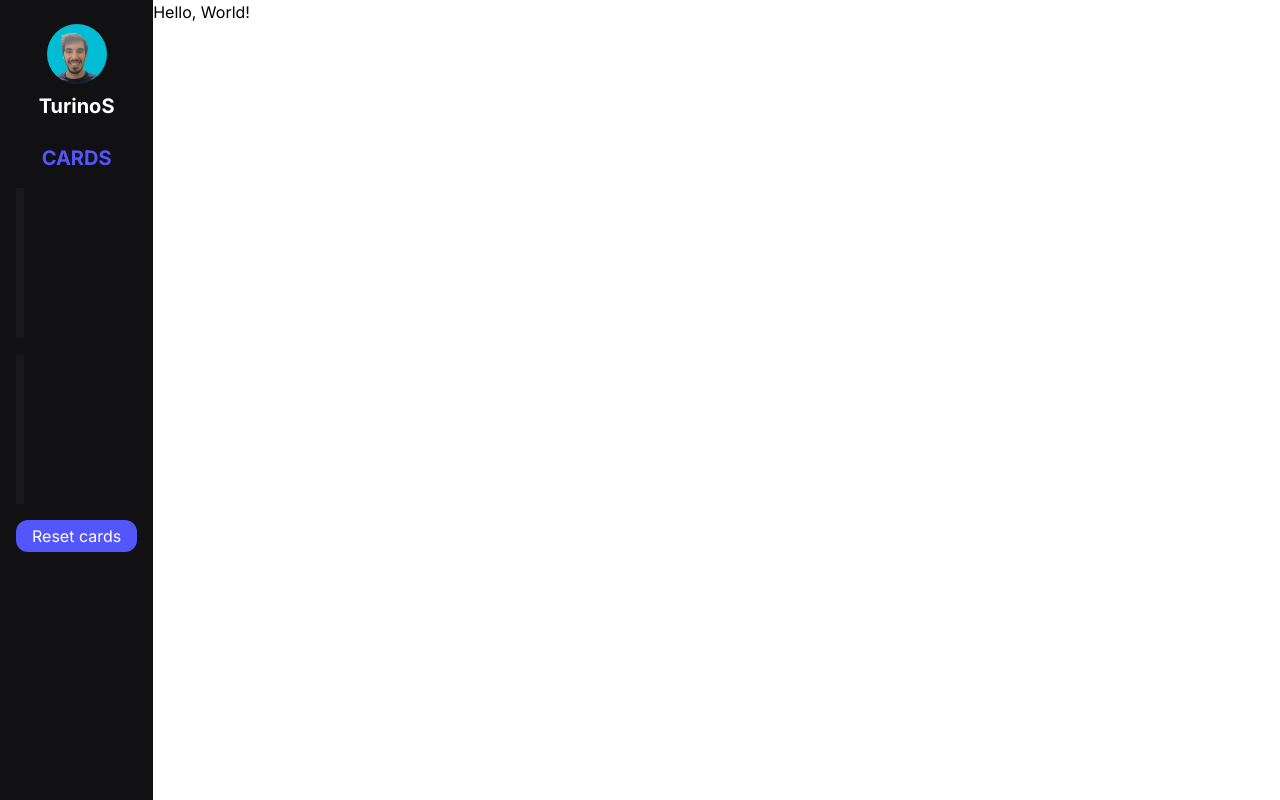
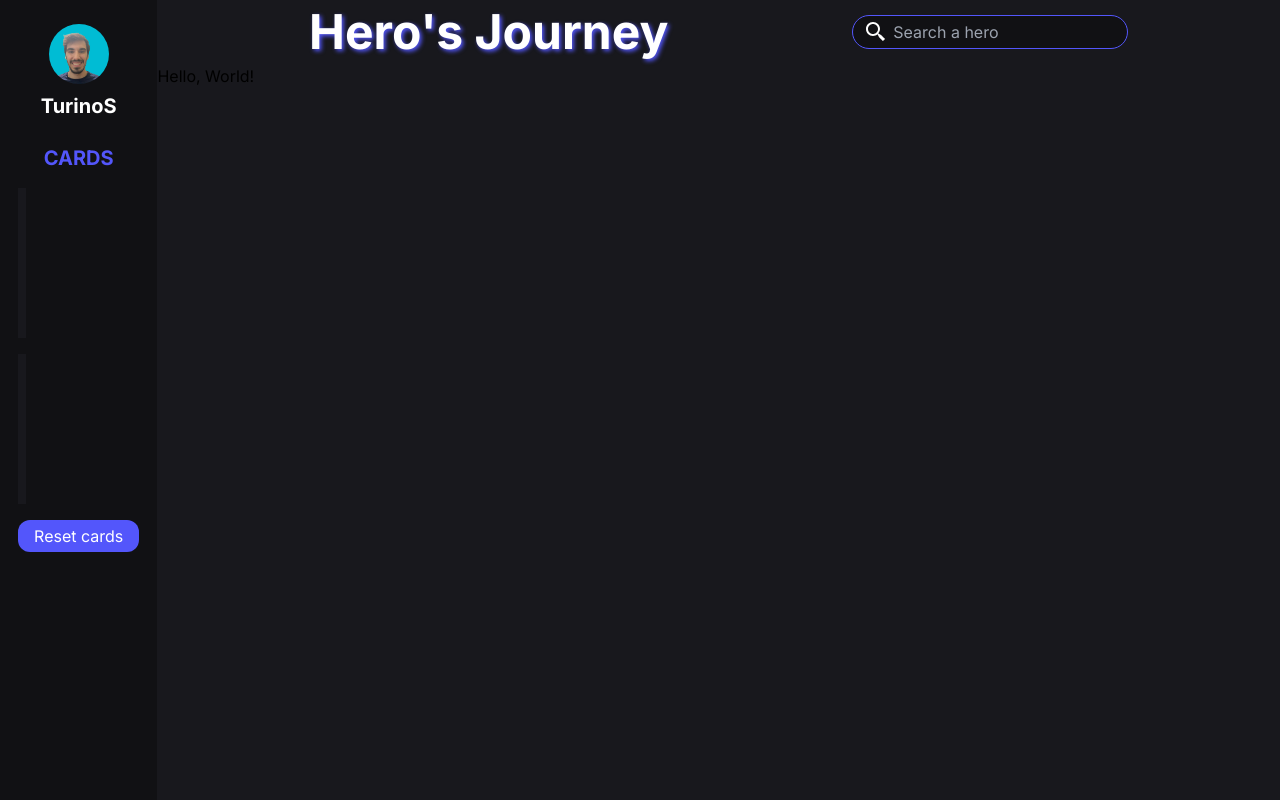
Before and after one commit to TurinoS/Jornada-do-Heroi, a Next.js app: page / in a window 1280 px wide. Built offline with nearby package versions, Linux system fonts and the light colour scheme.

Commit message:
feat: Add Header component

```diff
--- a/package.json
+++ b/package.json
@@ -19,6 +19,7 @@
     "postcss": "8.4.31",
     "react": "18.2.0",
     "react-dom": "18.2.0",
+    "react-icons": "^4.11.0",
     "tailwindcss": "3.3.5",
     "typescript": "5.2.2"
   }
--- a/src/app/globals.css
+++ b/src/app/globals.css
@@ -19,5 +19,6 @@
 }
 
 body {
-  color: var(--white)
+  color: var(--white);
+  background-color: var(--dark-gray);
 }
--- a/src/app/page.tsx
+++ b/src/app/page.tsx
@@ -1,10 +1,14 @@
+import Header from "@/components/Header";
 import Sidebar from "@/components/Sidebar";
 
 export default function Home() {
   return (
     <main className="min-h-screen flex">
       <Sidebar />
-      <h1 className="text-black">Hello, World!</h1>
+      <div className="w-full">
+        <Header />
+        <h2 className="text-black">Hello, World!</h2>
+      </div>
     </main>
   )
 }
--- /dev/null
+++ b/src/components/Header.tsx
@@ -0,0 +1,13 @@
+import { BiSearchAlt2 } from "react-icons/bi";
+
+export default function Header() {
+    return(
+        <header className="flex justify-center items-center px-6 py-2 gap-40">
+            <h1 className="text-5xl font-bold" style={{ textShadow: "2px 2px 4px var(--purple)" }}>Hero&apos;s Journey</h1>
+            <div className="flex items-center text-2xl">
+                <span className="relative left-9"><BiSearchAlt2 /></span>
+                <input type="text" name="search" id="search" placeholder="Search a hero" className="pl-10 text-base py-1 bg-[var(--black)] rounded-full outline-none border border-[var(--purple)]" />
+            </div>
+        </header>
+    )
+}
--- a/src/components/Sidebar.tsx
+++ b/src/components/Sidebar.tsx
@@ -5,7 +5,7 @@ export default function Sidebar() {
     const sidebarFlex = "flex flex-col items-center"
 
     return(
-        <aside className={`${sidebarFlex} gap-6 bg-[var(--black)] sticky top-0 left-0 py-6 px-4`}>
+        <aside className={`${sidebarFlex} gap-6 bg-[var(--black)] py-6 px-4 w-[175px]`}>
             <div className={`${sidebarFlex} gap-2`}>
                 <Image src={profile} alt="foto de perfil" width={60} className="rounded rounded-full" />
                 <span className="text-xl font-bold">TurinoS</span>
```
Also changed, not shown: 1 other file (tests, documents, lock files or other folders).
